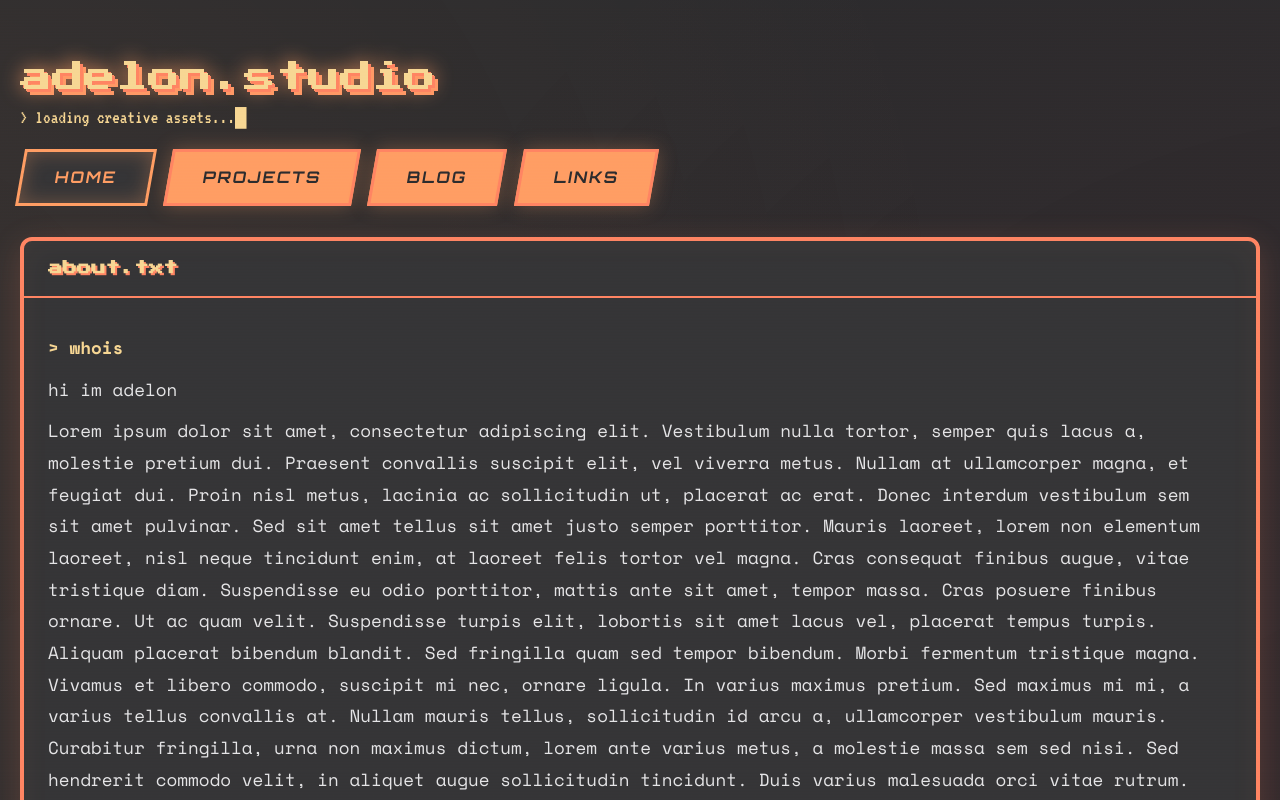
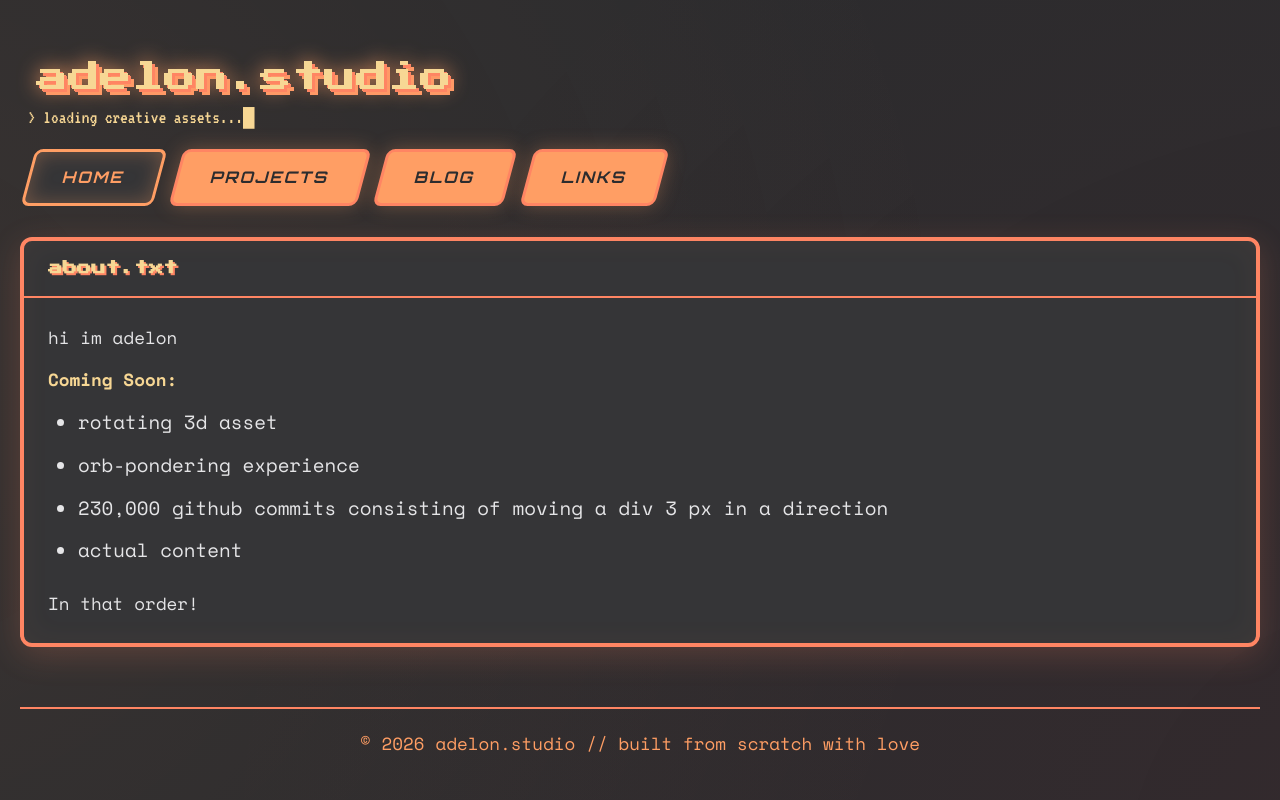
Before and after one commit to zerobaseone/adelon.studio, a React (Vite) app: page / in a window 1280 px wide. Shown: the top 800 px of the page. Built offline with nearby package versions, Linux system fonts and the light colour scheme.

Commit message:
Layout tweaks and content

```diff
--- a/src/App.css
+++ b/src/App.css
@@ -28,32 +28,7 @@ body {
   line-height: 1.6;
 }
 
-/* Scanline effect */
-body::before {
-  content: '';
-  position: fixed;
-  top: 0;
-  left: 0;
-  width: 100%;
-  height: 100%;
-  background: repeating-linear-gradient(
-    0deg,
-    rgba(255, 158, 100, 0.02) 0px,
-    transparent 1px,
-    transparent 2px,
-    rgba(255, 158, 100, 0.02) 3px
-  );
-  pointer-events: none;
-  z-index: 1000;
-  animation: scanlines 8s linear infinite;
-}
-
-@keyframes scanlines {
-  0% { transform: translateY(0); }
-  100% { transform: translateY(10px); }
-}
-
-/* Static gradient background */
+/* subtle static background */
 body::after {
   content: '';
   position: fixed;
@@ -77,6 +52,7 @@ body::after {
 /* Header */
 header {
   padding: 2rem 0;
+  margin-left: 0.5rem;
   margin-bottom: -1rem; /* this measurement is giving me trouble on mobile */
   animation: slideDown 0.8s ease-out;
 }
@@ -103,7 +79,7 @@ header {
   white-space: pre;
 }
 
-/* Navigation */
+/* Navigation - buttons */
 nav {
   border-top: none;
   border-bottom: none;
@@ -126,16 +102,17 @@ nav a {
   text-transform: uppercase;
   letter-spacing: 2px;
   position: relative;
-  transform: skewX(-10deg);
+  transform: skewX(-15deg);
   transition: all 0.3s ease;
   box-shadow: 0 0 20px rgba(255, 158, 100, 0.3);
   margin-right: 0;
+  border-radius: 8px; /* rounds corner of buttons */
 }
 
 nav a:hover {
-  transform: skewX(-10deg) translateY(-3px);
-  box-shadow: 0 5px 30px rgba(255, 158, 100, 0.5),
-              0 0 40px rgba(255, 153, 102, 0.4);
+  transform: skewX(-15deg) translateY(-3px);
+  box-shadow: 0 5px 30px rgba(255, 158, 100, 0.3),
+              0 0 20px rgba(255, 153, 102, 0.4);
   background: var(--peach);
   color: var(--dark-gray);
 }
--- a/src/components/Header.jsx
+++ b/src/components/Header.jsx
@@ -9,6 +9,7 @@ function Header() {
         color: 'var(--soft-yellow)',
         textShadow: '3px 3px 0 var(--coral), 6px 6px 0 var(--tangerine), 0 0 20px var(--warm-orange)', /* last color is the glow */
         marginBottom: '0rem',
+        marginLeft: '0.5rem',
         animation: 'glitch 3s infinite'
       }}>
         adelon.studio
--- a/src/pages/Blog.jsx
+++ b/src/pages/Blog.jsx
@@ -2,6 +2,7 @@ import { useState, useEffect } from 'react';
 import { Link } from 'react-router-dom';
 import { MDXProvider } from '@mdx-js/react';
 import TerminalWindow from '../components/TerminalWindow';
+
 
 const mdxComponents = {
   TerminalWindow
@@ -36,6 +37,10 @@ function Blog() {
       <main>
         <section className="content">
 
+          <TerminalWindow title="⚠️ cognitohazard - blog ai policy">
+          If you're here, i'm assuming you want to hear from me and not <a href="https://youtu.be/LPZh9BOjkQs?si=b2c4NSz-tDHZ-SEo">several matrices</a>, so all posts are written by me with no LLM assistance.
+          </TerminalWindow>
+
           {posts.map((post) => (
             <article key={post.slug} className="blog-post">
               <div className="blog-title">{post.title}</div>
@@ -43,7 +48,7 @@ function Blog() {
               {post.excerpt && (
                 <div className="blog-preview">{post.excerpt}</div>
               )}
-              {/* for now, showing full content - mb add routing later */}
+              {/* TODO: showing full content -  add routing later? */}
               <div className="blog-full-content">
                 <post.Component />
               </div>
--- a/src/pages/Home.jsx
+++ b/src/pages/Home.jsx
@@ -8,17 +8,16 @@ function Home() {
       <section className="content">
 
         <TerminalWindow title="about.txt">
-          <p className="prompt">&gt; whois</p><p>hi im adelon  </p>
-          <p>Lorem ipsum dolor sit amet, consectetur adipiscing elit. Vestibulum nulla tortor, semper quis lacus a, molestie pretium dui. Praesent convallis suscipit elit, vel viverra metus. Nullam at ullamcorper magna, et feugiat dui. Proin nisl metus, lacinia ac sollicitudin ut, placerat ac erat. Donec interdum vestibulum sem sit amet pulvinar. Sed sit amet tellus sit amet justo semper porttitor. Mauris laoreet, lorem non elementum laoreet, nisl neque tincidunt enim, at laoreet felis tortor vel magna. Cras consequat finibus augue, vitae tristique diam. Suspendisse eu odio porttitor, mattis ante sit amet, tempor massa. Cras posuere finibus ornare. Ut ac quam velit.
+          <p>hi im adelon</p>
+          <p className="prompt">Coming Soon:</p>
+          <ul>
+            <li>rotating 3d asset</li>
+            <li>orb-pondering experience</li>
+            <li>230,000 github commits consisting of moving a div 3 px in a direction</li>
+            <li>actual content</li>
 
-Suspendisse turpis elit, lobortis sit amet lacus vel, placerat tempus turpis. Aliquam placerat bibendum blandit. Sed fringilla quam sed tempor bibendum. Morbi fermentum tristique magna. Vivamus et libero commodo, suscipit mi nec, ornare ligula. In varius maximus pretium. Sed maximus mi mi, a varius tellus convallis at. Nullam mauris tellus, sollicitudin id arcu a, ullamcorper vestibulum mauris.
-
-Curabitur fringilla, urna non maximus dictum, lorem ante varius metus, a molestie massa sem sed nisi. Sed hendrerit commodo velit, in aliquet augue sollicitudin tincidunt. Duis varius malesuada orci vitae rutrum. Quisque pellentesque ex sem. Suspendisse cursus nisi ut risus pretium, eget placerat ipsum ornare. Mauris molestie quis justo id dapibus. Suspendisse tellus nisi, feugiat porta convallis vel, mattis a tellus. Maecenas placerat bibendum metus et luctus. Aliquam erat volutpat. Donec porttitor suscipit lacinia. Nulla maximus ullamcorper dignissim. Suspendisse vitae rutrum mauris. Nam maximus ex sed consequat hendrerit. Duis egestas ornare lorem id pretium. Proin sit amet odio eu lacus sagittis fringilla. Donec tincidunt in est non malesuada.
-
-Aliquam erat velit, pretium egestas purus quis, mollis congue nibh. Quisque et hendrerit tellus, eu placerat neque. Sed suscipit gravida nisi, eu commodo ligula volutpat eget. Nam gravida vulputate nisl vel suscipit. In feugiat eu sem non elementum. Ut accumsan egestas elementum. Proin id posuere justo. Etiam iaculis lacinia ipsum nec placerat. Proin nec sem ac ipsum pretium viverra. Donec quis ipsum eget est volutpat auctor et a arcu.
-
-In eu urna sit amet erat auctor pretium. Nulla vel sagittis sapien. Maecenas elementum, nisi eget dapibus consectetur, dui lorem imperdiet lacus, ut pharetra eros eros in tellus. Duis eget malesuada lorem. Mauris ac erat nec quam suscipit pellentesque. Fusce quam lorem, rhoncus ac ante ac, auctor efficitur lacus. Curabitur sollicitudin fringilla placerat. Sed lobortis purus eget ultricies placerat. Maecenas eu laoreet arcu. Morbi condimentum justo sed faucibus hendrerit. Donec eu lorem libero. Fusce ullamcorper magna non sapien rhoncus, sed sodales arcu ultrices. Phasellus non pretium risus. Mauris a dignissim nisl. Quisque ut risus posuere, tristique turpis in, semper lacus.</p>
-
+          </ul>
+          In that order!
         </TerminalWindow>
       </section>
     </main>
--- a/src/pages/Links.jsx
+++ b/src/pages/Links.jsx
@@ -6,9 +6,8 @@ function Links() {
       <section className="content">
 
         <TerminalWindow title="links.txt">
-          <p className="prompt">&gt; cat social_links.txt</p>
           <ul>
-            <li><a href="https://github.com/yourusername" target="_blank" rel="noopener noreferrer">GitHub</a> - my code and projects</li>
+            <li><a href="https://github.com/zerobaseone" target="_blank" rel="noopener noreferrer">GitHub</a> - my code and projects</li>
             <li><a href="#" target="_blank" rel="noopener noreferrer">[link1]</a> - description</li>
             <li><a href="#" target="_blank" rel="noopener noreferrer">[link2]</a> - description</li>
           </ul>
--- a/src/posts/welcome.mdx
+++ b/src/posts/welcome.mdx
@@ -1,21 +1,9 @@
 ---
-title: "baby's first blog post"
-date: "2026-01-12"
+title: "blog post"
+date: "2026-01-20"
 slug: "welcome"
 ---
-
-testing testing hello
+hello friends and colleagues!
+<img src="https://media.tenor.com/42bcTn0iuVgAAAAj/under-construction-pikachu.gif"></img>
 <p>&nbsp;</p>
-<TerminalWindow title="tech_stack.txt">
-
-  <p>• React - front end</p>
-  <p>• Vite - dev server</p>
-  <p>• github pages - hosting !</p>
-</TerminalWindow>
-
-^ embedding components in mdx?
-
-<p>&nbsp;</p>
-## What's Next
-
-Coming soon: thoughts on digital preservation, web design, math, knitting, knitting math
+Coming soon: thoughts on digital preservation, web design, math, neopets, knitting, knitting math, neopets math
--- a/src/projects/adelon-studio.mdx
+++ b/src/projects/adelon-studio.mdx
@@ -2,22 +2,10 @@
 title: "adelon.studio"
 status: "Active"
 type: "Web Development"
-tech: ["React", "Vite", "MDX", "GitHub Pages"]
+tech: ["React", "Vite", "GitHub Pages"]
 image: "/images/projects/react.png"
 links:
   github: "https://github.com/zerobaseone/adelon-studio"
-  demo: "https://adelon.studio"
 ---
 
-My personal portfolio and blog site built from scratch with modern web technologies. Features an ASCII/terminal aesthetic and modular content management.
-
-## What I Learned
-
-Building this taught me React fundamentals, component architecture, MDX integration, and modern deployment workflows.
-
-## Features
-
-- Component-based architecture
-- MDX blog system
-- Dynamic content loading
-- Custom ASCII branding
+My personal/portfolio website built with modern web technologies such as React and Vite, hosted on Github pages.
--- /dev/null
+++ b/src/projects/dmc-inventory.mdx
@@ -0,0 +1,11 @@
+---
+title: "DMC inventory"
+status: "Active"
+type: "Inventory"
+tech: ["JavaScript", "Math", "Google Sheets"]
+image: "/images/projects/dmc.png"
+links:
+  github: "https://github.com/zerobaseone/dmc-inventory"
+---
+
+Google Sheets-based DMC floss inventory with closest color system based on a Euclidean distance formula.
--- a/src/projects/vlive-archive.mdx
+++ b/src/projects/vlive-archive.mdx
@@ -5,15 +5,8 @@ type: "Digital Preservation"
 tech: ["Storage Solutions", "Metadata Management", "Web Scraping"]
 image: "/images/projects/vlive.jpg"
 links:
-  blog post: ""
+  blog: "https://adelon.studio/blog"
 ---
 
-Archiving and preserving K-pop media from defunct platforms like VLIVE before they disappear forever. Digital preservation work focused on maintaining access to cultural content.
-
-## The Challenge
-
-When VLIVE announced its shutdown, thousands of hours of fan content were at risk of being lost permanently.
-
-## My Approach
-
-Systematically downloading and organizing content with proper metadata to ensure long-term preservation and accessibility.
+Archiving and preserving K-pop media from defunct platform VLIVE. Digital preservation work focused on
+maintaining access to cultural content and fan-created subtitles.
```
Also changed, not shown: public/images/projects/dmc.png (added).
